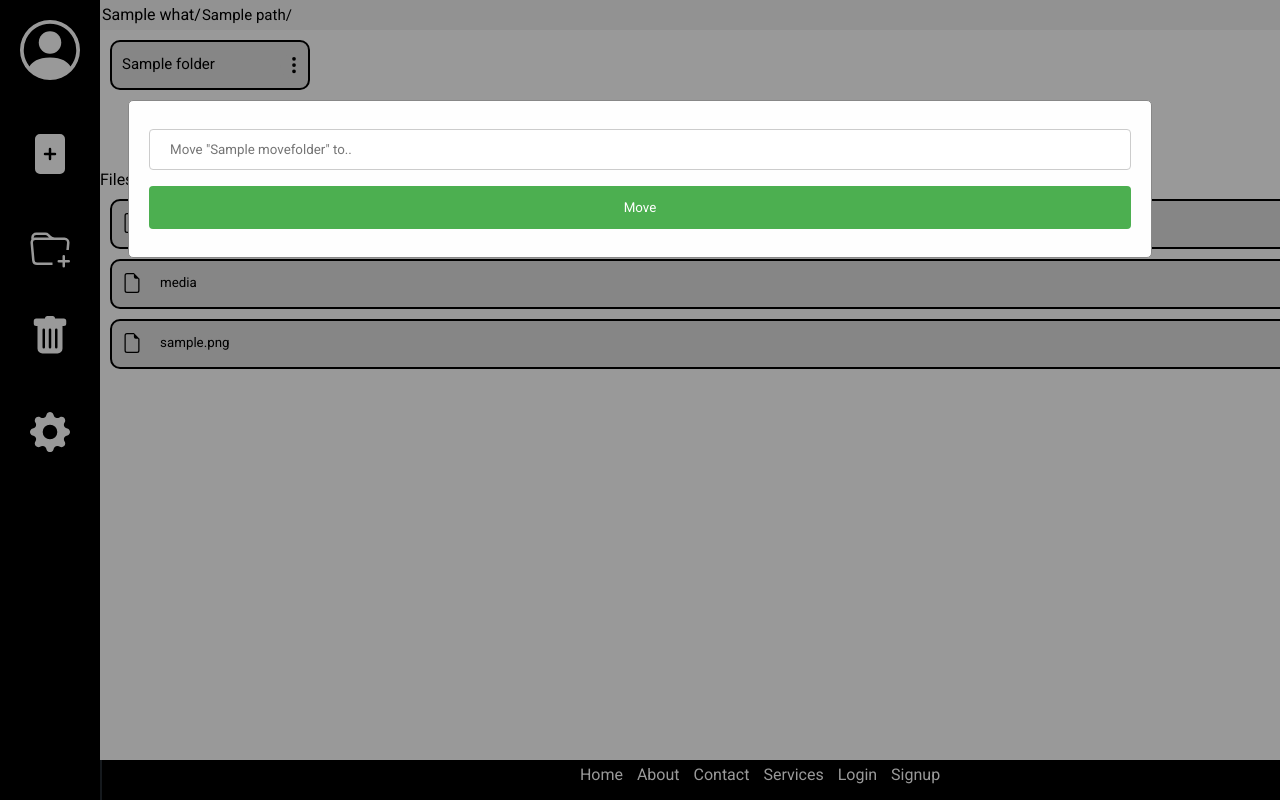
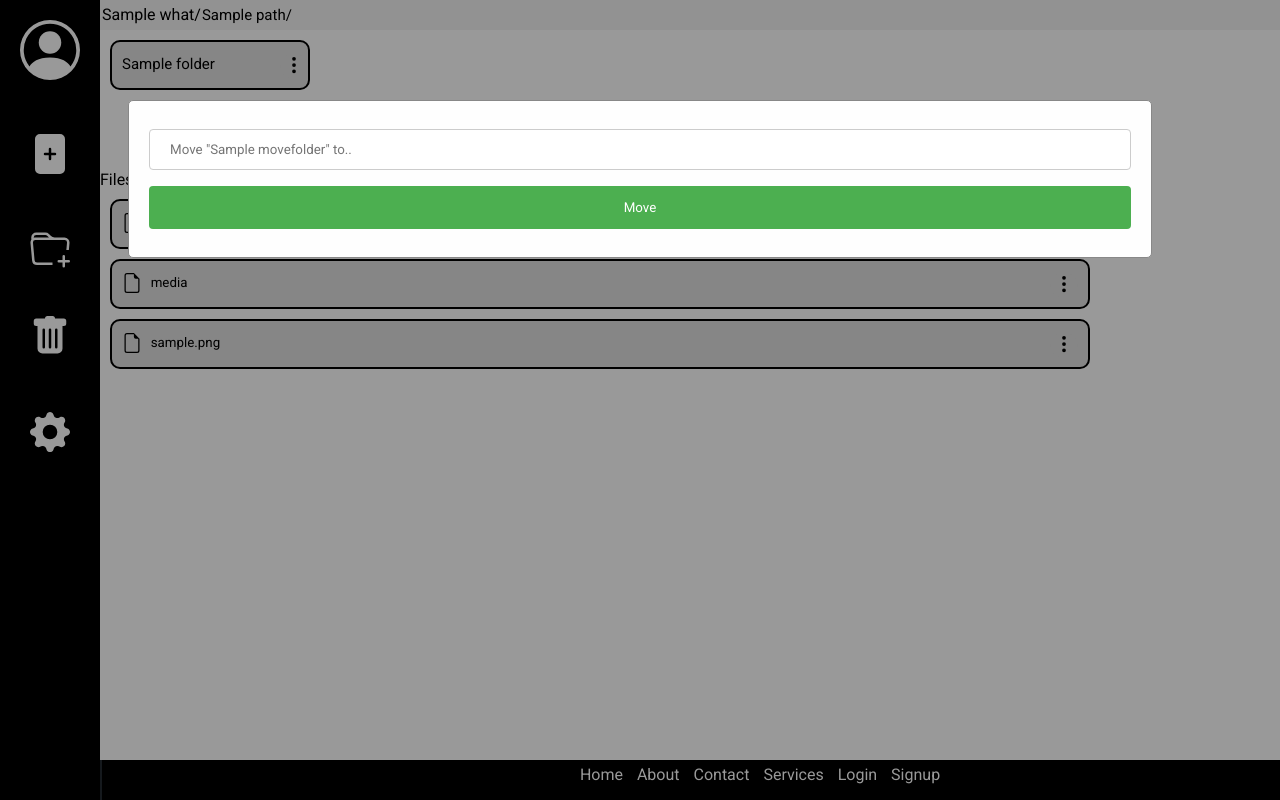
Before and after one commit to Stephen10121/Storage-Server, a Flask app: template templates/welcome.html in a window 1280 px wide; the page is wider, and only the part inside the window is pictured. Run offline with Flask 2, Linux system fonts and the light colour scheme; the template is opened without the code that fills it: most values are stand-ins (such as "Sample title", 1, 10 or a date in 2020); parts of the project's set-up code (start-up, migrations or seed data) failed here and were passed over.

Commit message:
Update welcome.css

```diff
--- a/static/css/welcome.css
+++ b/static/css/welcome.css
@@ -183,6 +183,7 @@
 
 .file-section {
     margin-top: 40px;
+    width: 1000px;
 }
 
 .footer {
```
